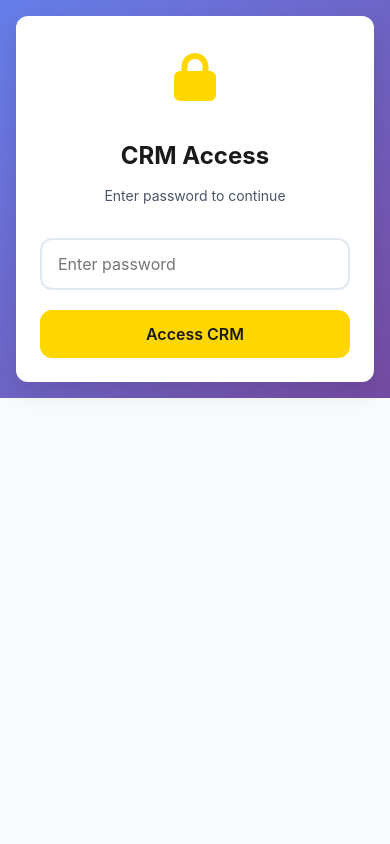
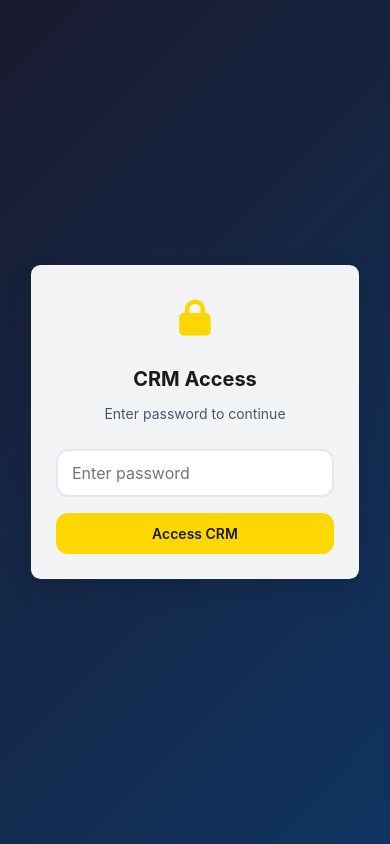
Before and after one commit to JAGMAGLIGHTS-COM/crm-read-api, a website: page index.html in a window 390 px wide. Drawn offline with Linux system fonts and the light colour scheme.

Commit message:
Refactor login page styles for better responsiveness
Updated styles for the login page to enhance layout and responsiveness.

```diff
--- a/index.html
+++ b/index.html
@@ -61,45 +61,52 @@
     display: flex;
     align-items: center;
     justify-content: center;
-            background: linear-gradient(135deg, #667eea 0%, #764ba2 100%);
+    min-height: 100vh;
+    padding: 20px;
+    background: linear-gradient(135deg, #1a1a2e 0%, #16213e 100%);
 }
 
 .login-container {
-            background: white;
-            padding: 40px;
+    background: rgba(255, 255, 255, 0.95);
+    padding: clamp(20px, 5vw, 40px);
     border-radius: var(--radius);
     box-shadow: var(--shadow-lg);
     width: 100%;
     max-width: 400px;
     text-align: center;
+    margin: 0 auto;
+    backdrop-filter: blur(10px);
+    border: 1px solid rgba(255, 255, 255, 0.2);
 }
 
 .login-icon {
-            font-size: 48px;
+    font-size: clamp(36px, 8vw, 48px);
     color: var(--gold);
-            margin-bottom: 20px;
+    margin-bottom: clamp(15px, 4vw, 20px);
 }
 
 .login-title {
-            font-size: 24px;
+    font-size: clamp(20px, 5vw, 24px);
     font-weight: 700;
-            margin-bottom: 10px;
+    margin-bottom: 8px;
     color: var(--text-primary);
 }
 
 .login-subtitle {
     color: var(--text-secondary);
-            margin-bottom: 30px;
+    margin-bottom: clamp(20px, 6vw, 30px);
+    font-size: clamp(14px, 3vw, 16px);
 }
 
 .password-input {
     width: 100%;
-            padding: 14px 16px;
+    padding: clamp(12px, 3vw, 14px) clamp(14px, 3vw, 16px);
     border: 2px solid var(--border);
     border-radius: var(--radius);
-            font-size: 16px;
-            margin-bottom: 20px;
+    font-size: clamp(14px, 3vw, 16px);
+    margin-bottom: clamp(15px, 4vw, 20px);
     transition: all 0.3s;
+    box-sizing: border-box;
 }
 
 .password-input:focus {
@@ -110,12 +117,12 @@
 
 .login-btn {
     width: 100%;
-            padding: 14px;
+    padding: clamp(12px, 3vw, 14px);
     background: var(--gold);
     color: var(--text-primary);
     border: none;
     border-radius: var(--radius);
-            font-size: 16px;
+    font-size: clamp(14px, 3vw, 16px);
     font-weight: 600;
     cursor: pointer;
     transition: all 0.3s;
@@ -127,13 +134,56 @@
     box-shadow: var(--shadow);
 }
 
+.login-btn:active {
+    transform: translateY(0);
+}
+
 .login-error {
     color: var(--danger);
     margin-top: 10px;
-            font-size: 14px;
+    font-size: clamp(12px, 3vw, 14px);
     display: none;
 }
 
+/* Mobile optimizations */
+@media (max-width: 480px) {
+    .login-page {
+        padding: 15px;
+        background: linear-gradient(135deg, #1a1a2e 0%, #0f3460 100%);
+    }
+
+    .login-container {
+        padding: 25px 20px;
+        border-radius: calc(var(--radius) * 0.8);
+    }
+
+    .password-input {
+        font-size: 16px; /* Prevents iOS zoom on focus */
+    }
+}
+
+/* Tablet adjustments */
+@media (min-width: 481px) and (max-width: 768px) {
+    .login-container {
+        max-width: 350px;
+    }
+}
+
+/* Dark mode support */
+@media (prefers-color-scheme: dark) {
+    .login-container {
+        background: rgba(30, 30, 46, 0.95);
+        border: 1px solid rgba(255, 255, 255, 0.1);
+    }
+
+    .login-title {
+        color: #ffffff;
+    }
+
+    .login-subtitle {
+        color: rgba(255, 255, 255, 0.8);
+    }
+}
         /* ====== MAIN APP PAGE ====== */
         .main-page {
             display: flex;
```
Lines whose indentation alone changed are shown as unchanged.
